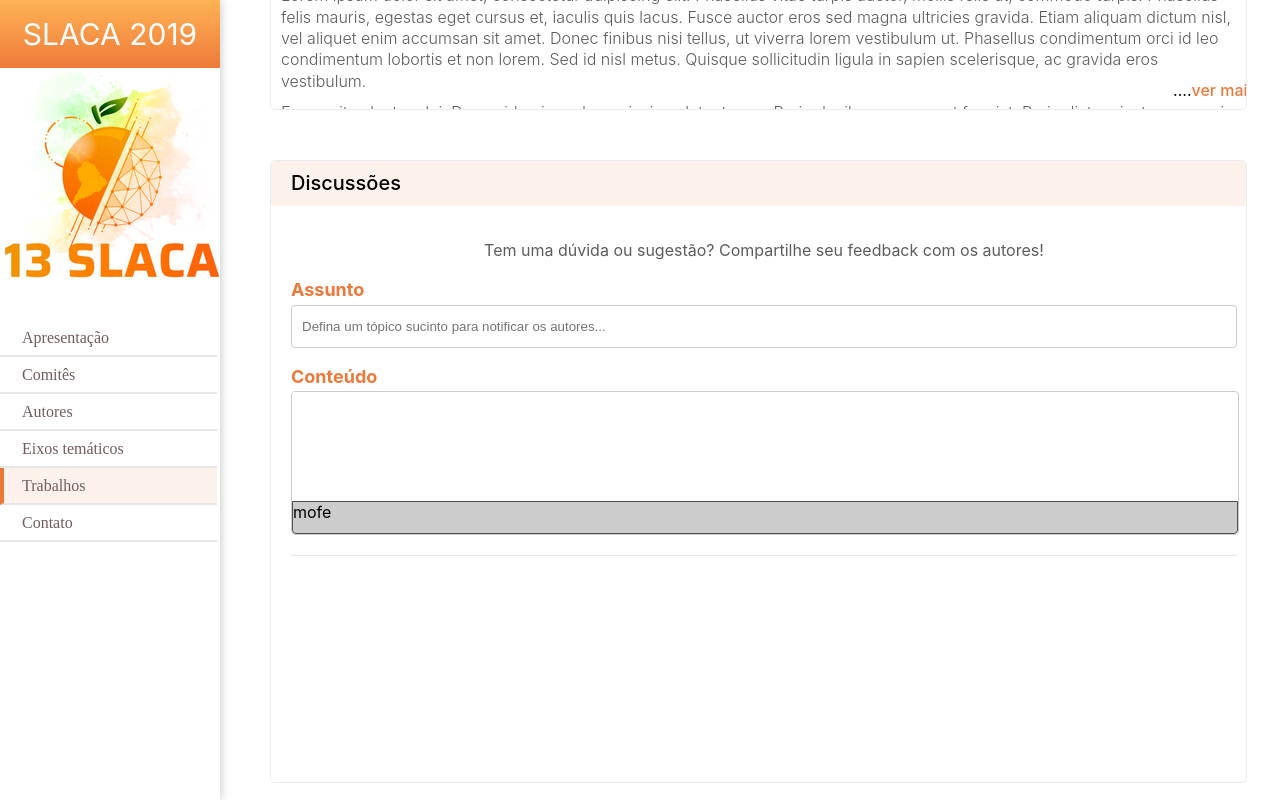
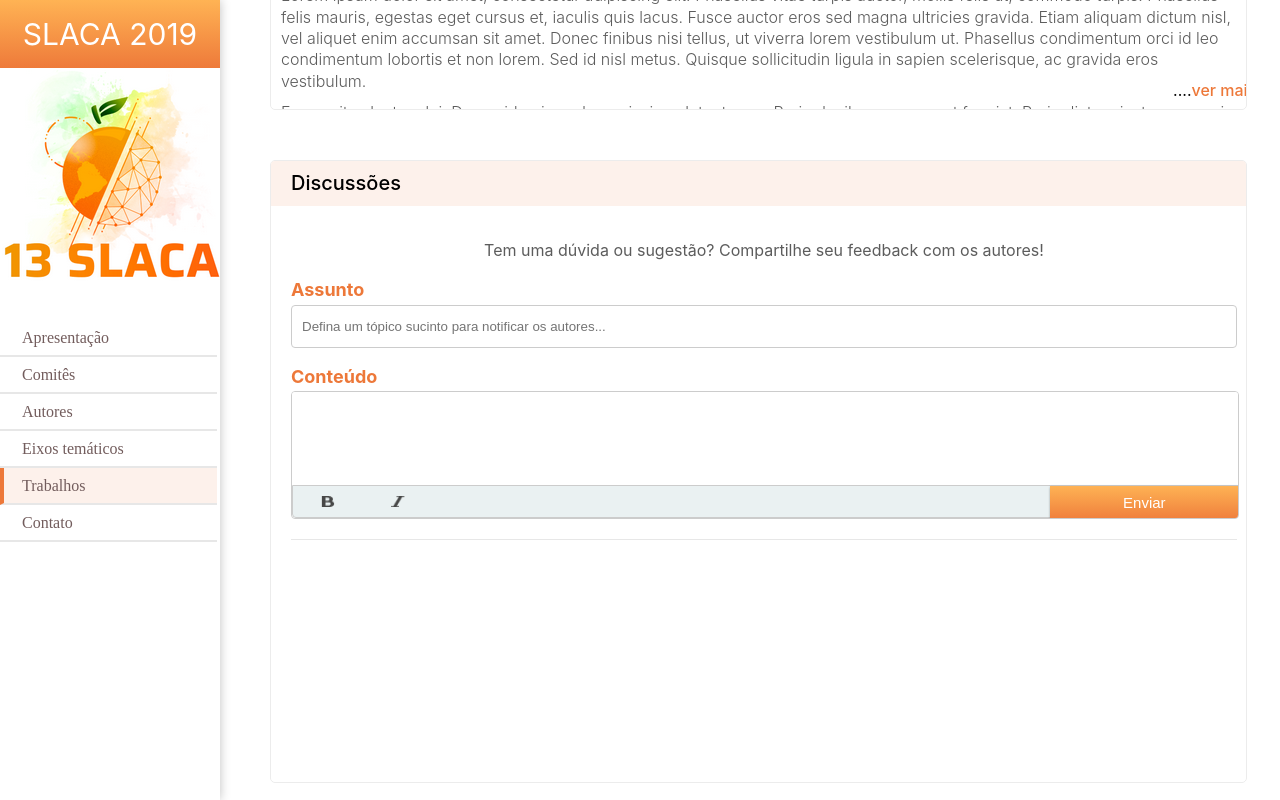
Before and after one commit to Mofe1015/Chuva-Front-End, a React (Create React App) app: page / in a window 1280 px wide. Both pictures are taken after a click on the button "criar tópico". Built offline with nearby package versions, Linux system fonts and the light colour scheme.

Commit message:
adding (ENVIAR) components

```diff
--- a/src/Content/ContentStyling/Discussoes.css
+++ b/src/Content/ContentStyling/Discussoes.css
@@ -143,19 +143,49 @@
 }
 
 .conteudo-input{
+    width: 100%;
     height: 85px;
     border: none;
-    padding: 10px;
+    padding: 2px;
     margin-bottom: 0px;
     resize: none;
 }
+.conteudo-input:focus{
+    outline: none;
+    border: none;
+}
 
 .enviar-div{
-    width: 99.8%;
+    width: 100%;
     height: 31px;
-    border: 1px solid rgb(80, 79, 79);
+    display: flex;
+    border: 1px solid #CCCCCC;
     border-radius: 0 0 4px 4px;
-    background-color: #CCCCCC;
+    background-color: #EAF1F2;
+}
+
+.enviar-div > img{
+    width: 13.34px;
+    height: 11px;
+    margin: 3%;
+    margin-top: auto;
+    margin-bottom: auto;
+    cursor: pointer;
+}
+
+.enviar-tópico-btn{
+    margin-left: auto;
+    display: flex;
+    align-items: center;
+    justify-content: center;
+    width: 20%;
+    height: 32px;
+    border: 0;
+    color: white;
+    font-size: 15px;
+    background: linear-gradient(180deg, #FEB254 0%, #F0813D 100%);
+    box-shadow: 0px 0px 2px rgba(0, 0, 0, 0.12), 0px 2px 2px rgba(0, 0, 0, 0.24);
+    cursor: pointer;
 }
  /*                                       CRIAR NOVO TOPICO                                                            */
 
@@ -179,4 +209,5 @@
     .create-new-topic{
         width: 95%;
     }
+
 }
--- a/src/Content/Discussoes.js
+++ b/src/Content/Discussoes.js
@@ -45,7 +45,9 @@ function CreateTopic(){
             <div className='conteudo-content'>
                 <textarea className='conteudo-input'></textarea>
                 <div className='enviar-div'>
-                    mofe
+                    <img src={require('./ContentImages/bold.png') }></img>
+                    <img src={require('./ContentImages/italic.png') }></img>
+                    <button className='enviar-tópico-btn'>Enviar</button>
                 </div>
             </div>
 
```
Also changed, not shown: src/Content/ContentImages/bold.png (added), src/Content/ContentImages/italic.png (added).
